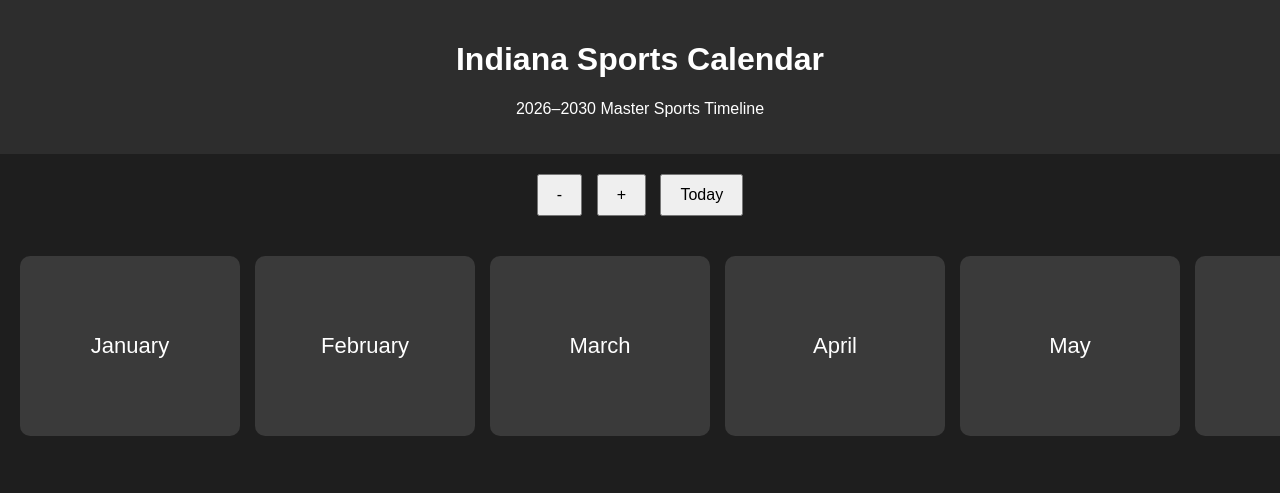
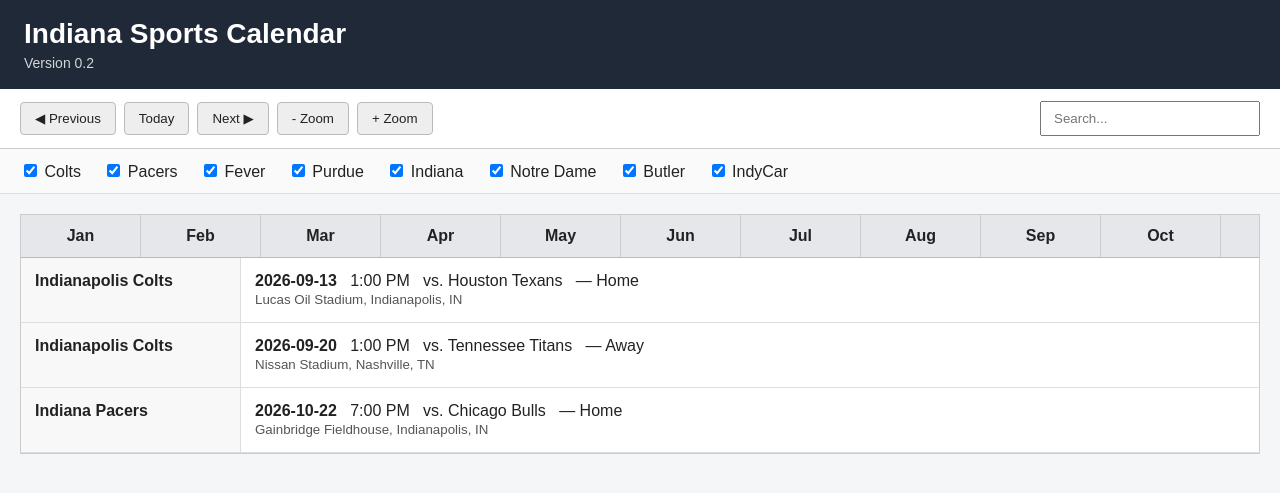
Before and after one commit to tcmeyer62/Indiana-SportsCalendar, a Flask app: page / in a window 1280 px wide. Shown: the top 493 px of the page. Run offline with Flask 3, Linux system fonts and the light colour scheme; parts of the project's set-up code (start-up, migrations or seed data) failed here and were passed over.

Commit message:
Version 0.2 - Connect calendar to schedule data

```diff
--- a/app.py
+++ b/app.py
@@ -1,10 +1,21 @@
 from flask import Flask, render_template
+import csv
 
 app = Flask(__name__)
 
+CSV_FILE = "data/data/master/master_schedule.csv"
+
+
 @app.route("/")
 def home():
-    return render_template("index.html")
+    schedule = []
+
+    with open(CSV_FILE, newline="", encoding="utf-8") as file:
+        reader = csv.DictReader(file)
+        schedule = list(reader)
+
+    return render_template("index.html", schedule=schedule)
+
 
 if __name__ == "__main__":
-    app.run(host="0.0.0.0", port=5001, debug=True).gitignore
+    app.run(host="0.0.0.0", port=5001, debug=True)
--- /dev/null
+++ b/data/data/master/master_schedule.csv
@@ -0,0 +1,4 @@
+Sport,Team,League,Season,Date,Time,Opponent,HomeAway,Venue,City,State,TV,EventType,Notes
+Football,Indianapolis Colts,NFL,2026,2026-09-13,1:00 PM,Houston Texans,Home,Lucas Oil Stadium,Indianapolis,IN,CBS,Regular Season,Opening Day
+Football,Indianapolis Colts,NFL,2026,2026-09-20,1:00 PM,Tennessee Titans,Away,Nissan Stadium,Nashville,TN,FOX,Regular Season,
+Basketball,Indiana Pacers,NBA,2026,2026-10-22,7:00 PM,Chicago Bulls,Home,Gainbridge Fieldhouse,Indianapolis,IN,ESPN,Regular Season,Home Opener
--- a/static/css/style.css
+++ b/static/css/style.css
@@ -1,41 +1,112 @@
+* {
+    box-sizing: border-box;
+}
+
 body {
     margin: 0;
-    font-family: Arial, Helvetica, sans-serif;
-    background: #1e1e1e;
+    font-family: Arial, sans-serif;
+    background: #f4f6f8;
+    color: #222;
+}
+
+header {
+    padding: 18px 24px;
+    background: #1f2937;
     color: white;
 }
 
-header {
-    background: #2d2d2d;
-    padding: 20px;
-    text-align: center;
+header h1 {
+    margin: 0;
+    font-size: 28px;
+}
+
+.version {
+    margin-top: 5px;
+    font-size: 14px;
+    opacity: 0.8;
 }
 
 .toolbar {
-    padding: 15px;
-    text-align: center;
+    display: flex;
+    gap: 8px;
+    align-items: center;
+    padding: 12px 20px;
+    background: white;
+    border-bottom: 1px solid #ccc;
 }
 
 .toolbar button {
-    padding: 10px 18px;
-    margin: 5px;
-    font-size: 16px;
+    padding: 8px 14px;
+    border: 1px solid #bbb;
+    border-radius: 4px;
+    background: #eee;
+    color: #222;
+    cursor: pointer;
+}
+
+.toolbar input {
+    margin-left: auto;
+    padding: 8px 12px;
+    width: 220px;
+    color: #222;
+}
+
+.filters {
+    padding: 12px 20px;
+    background: #fafafa;
+    border-bottom: 1px solid #ddd;
+}
+
+.filters label {
+    margin-right: 18px;
+    color: #222;
 }
 
 .timeline {
-    display: flex;
+    margin: 20px;
+    background: white;
+    border: 1px solid #ccc;
     overflow-x: auto;
-    padding: 20px;
-    gap: 15px;
 }
 
-.month {
-    min-width: 220px;
-    height: 180px;
-    background: #3a3a3a;
-    border-radius: 10px;
+.months {
+    display: grid;
+    grid-template-columns: repeat(12, minmax(120px, 1fr));
+    min-width: 1440px;
+    background: #e5e7eb;
+    border-bottom: 1px solid #bbb;
+}
+
+.months div {
+    padding: 12px;
+    text-align: center;
+    font-weight: bold;
+    color: #222;
+    border-right: 1px solid #ccc;
+}
+
+.schedule-row {
     display: flex;
-    align-items: center;
-    justify-content: center;
-    font-size: 22px;
+    min-width: 1440px;
+    border-bottom: 1px solid #ddd;
 }
+
+.team-name {
+    width: 220px;
+    flex-shrink: 0;
+    padding: 14px;
+    font-weight: bold;
+    color: #222;
+    background: #f8f8f8;
+    border-right: 1px solid #ddd;
+}
+
+.game-info {
+    padding: 14px;
+    color: #222;
+    background: white;
+}
+
+.game-info small {
+    color: #555;
+}
--- a/templates/index.html
+++ b/templates/index.html
@@ -5,43 +5,77 @@
     <meta name="viewport" content="width=device-width, initial-scale=1.0">
     <title>Indiana Sports Calendar</title>
 
-    <link rel="stylesheet" href="{{ url_for('static', filename='css/style.css') }}">
+    <link rel="stylesheet"
+          href="{{ url_for('static', filename='css/style.css') }}">
 </head>
+
 <body>
 
 <header>
     <h1>Indiana Sports Calendar</h1>
-    <p>2026–2030 Master Sports Timeline</p>
+    <div class="version">Version 0.2</div>
 </header>
 
-<main>
+<nav class="toolbar">
+    <button>◀ Previous</button>
+    <button>Today</button>
+    <button>Next ▶</button>
+    <button>- Zoom</button>
+    <button>+ Zoom</button>
 
-    <div class="toolbar">
-        <button>-</button>
-        <button>+</button>
-        <button>Today</button>
+    <input type="text" placeholder="Search...">
+</nav>
+
+<section class="filters">
+    <label><input type="checkbox" checked> Colts</label>
+    <label><input type="checkbox" checked> Pacers</label>
+    <label><input type="checkbox" checked> Fever</label>
+    <label><input type="checkbox" checked> Purdue</label>
+    <label><input type="checkbox" checked> Indiana</label>
+    <label><input type="checkbox" checked> Notre Dame</label>
+    <label><input type="checkbox" checked> Butler</label>
+    <label><input type="checkbox" checked> IndyCar</label>
+</section>
+
+<section class="timeline">
+
+    <div class="months">
+        <div>Jan</div>
+        <div>Feb</div>
+        <div>Mar</div>
+        <div>Apr</div>
+        <div>May</div>
+        <div>Jun</div>
+        <div>Jul</div>
+        <div>Aug</div>
+        <div>Sep</div>
+        <div>Oct</div>
+        <div>Nov</div>
+        <div>Dec</div>
     </div>
 
-    <section class="timeline">
+    {% for game in schedule %}
+    <div class="schedule-row">
 
-        <div class="month">January</div>
-        <div class="month">February</div>
-        <div class="month">March</div>
-        <div class="month">April</div>
-        <div class="month">May</div>
-        <div class="month">June</div>
-        <div class="month">July</div>
-        <div class="month">August</div>
-        <div class="month">September</div>
-        <div class="month">October</div>
-        <div class="month">November</div>
-        <div class="month">December</div>
+        <div class="team-name">
+            {{ game.Team }}
+        </div>
 
-    </section>
+        <div class="game-info">
+            <strong>{{ game.Date }}</strong>
+            &nbsp; {{ game.Time }}
+            &nbsp; vs. {{ game.Opponent }}
+            &nbsp; — {{ game.HomeAway }}
+            <br>
+            <small>
+                {{ game.Venue }}, {{ game.City }}, {{ game.State }}
+            </small>
+        </div>
 
-</main>
+    </div>
+    {% endfor %}
 
-<script src="{{ url_for('static', filename='js/app.js') }}"></script>
+</section>
 
 </body>
 </html>
```
